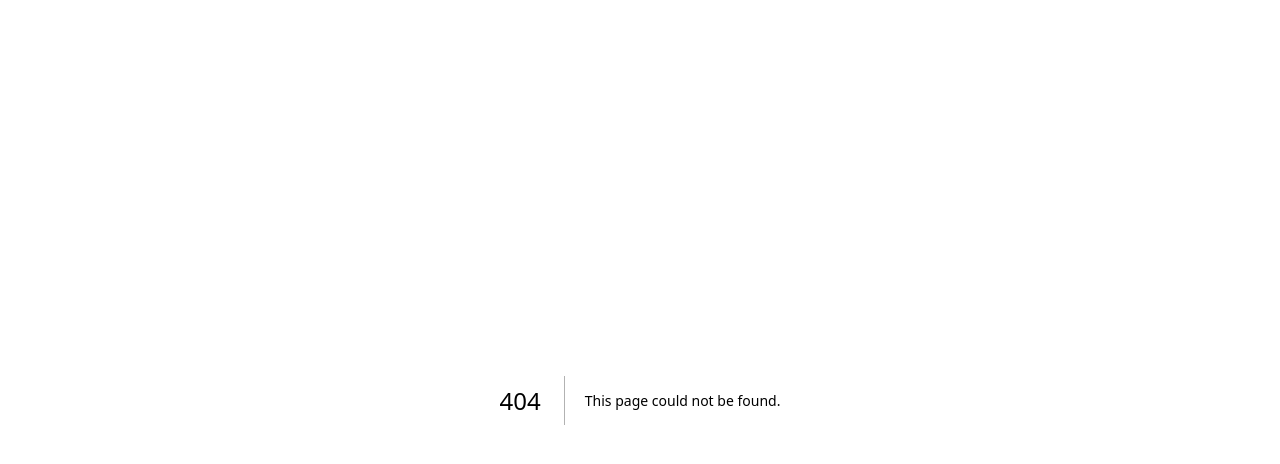
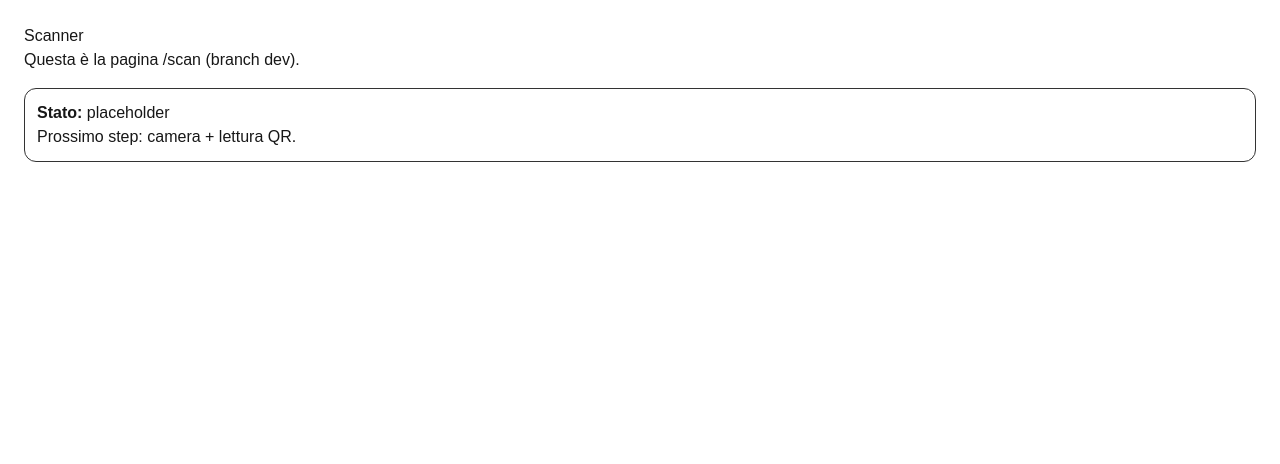
Before and after one commit to melatonina-studio/rsvp-site, a Next.js app: page /scan in a window 1280 px wide. Before the commit this address had no page. Shown: the top 464 px of the page. Built offline with nearby package versions, Linux system fonts and the light colour scheme.

Commit message:
feat: add /scan placeholder page

```diff
--- /dev/null
+++ b/app/scan/page.tsx
@@ -0,0 +1,13 @@
+export default function ScanPage() {
+  return (
+    <main style={{ padding: 24 }}>
+      <h1>Scanner</h1>
+      <p>Questa è la pagina /scan (branch dev).</p>
+
+      <div style={{ marginTop: 16, padding: 12, border: "1px solid #333", borderRadius: 12 }}>
+        <p><b>Stato:</b> placeholder</p>
+        <p>Prossimo step: camera + lettura QR.</p>
+      </div>
+    </main>
+  );
+}
```
